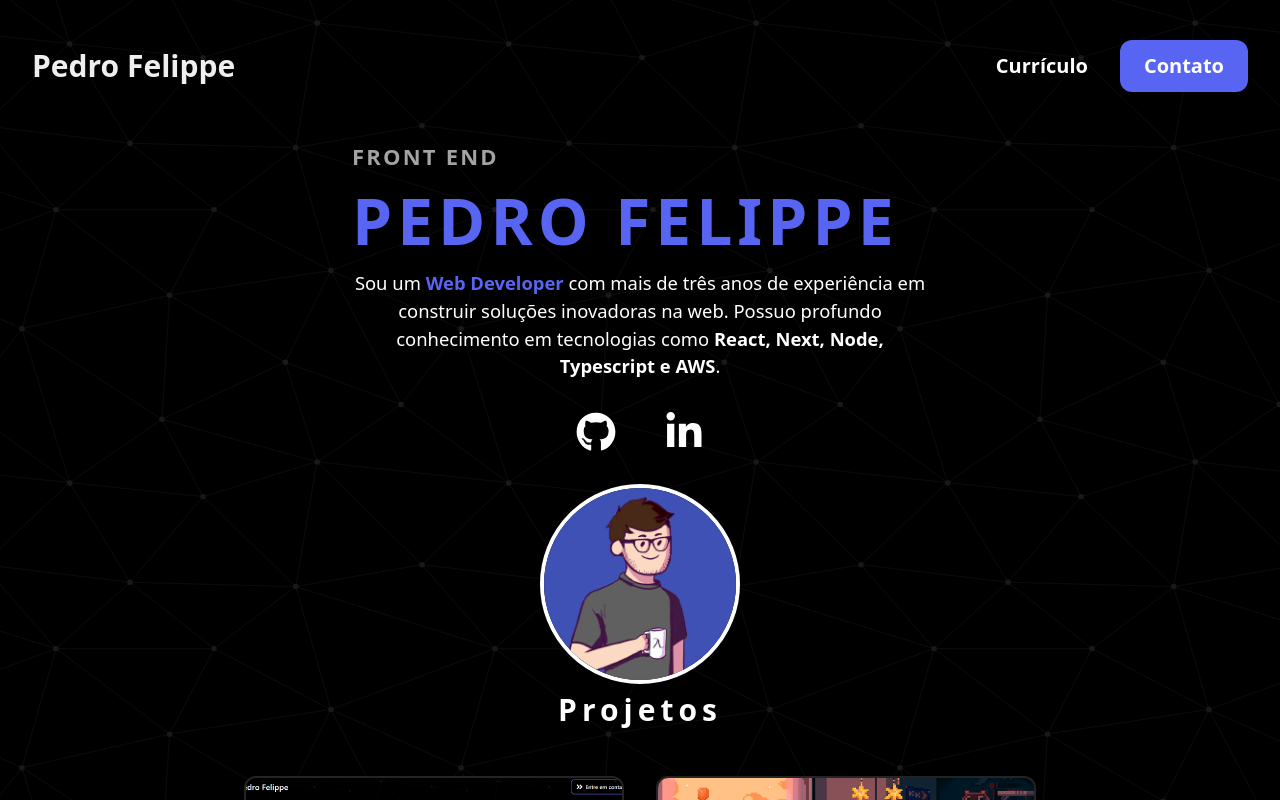
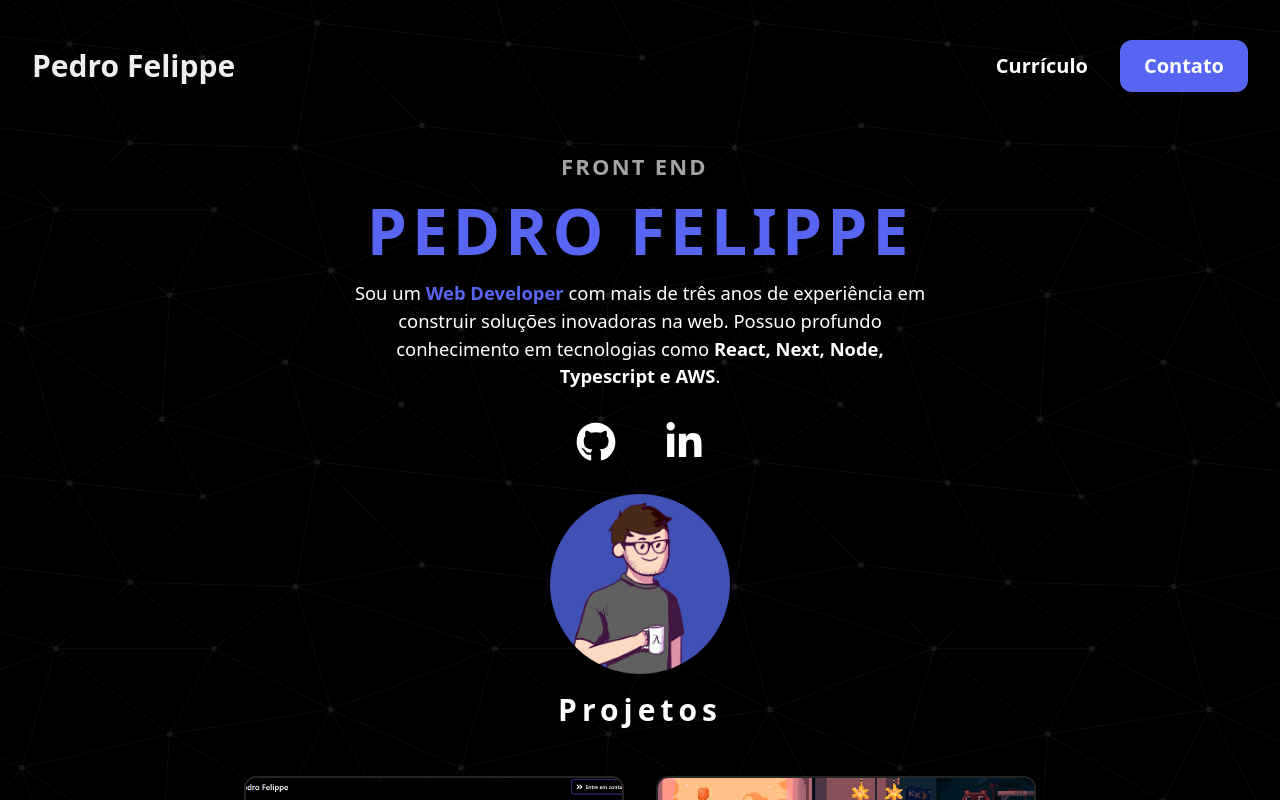
Before and after one commit to pefelippe/Portfolio, a Next.js app: page / in a window 1280 px wide. Built offline with nearby package versions, Linux system fonts and the light colour scheme.

Commit message:
refactor: refactor css

```diff
--- a/pages/index.tsx
+++ b/pages/index.tsx
@@ -2,6 +2,7 @@ import React from "react";
 
 import Hero from "../src/content/Hero";
 import Projects from "../src/content/Projects";
+import AnimatedBtn from "./../src/components/motion/AnimatedBtn";
 
 export default function Home() {
   const projects = [
@@ -23,16 +24,14 @@ export default function Home() {
     },
   ];
 
-
-
   return (
-    <div className=" relative w-screen min-h-screen h-fit flex flex-col justify-evenly">
+    <div className=" relative w-screen min-h-screen h-fit flex flex-col justify-evenly items-center">
       <div className="snap-center">
         <Hero />
       </div>
 
       <div className="snap-start max-md:snap-start  ">
-        <Projects projects={projects}  />
+        <Projects projects={projects} />
       </div>
     </div>
   );
--- a/src/components/Footer.tsx
+++ b/src/components/Footer.tsx
@@ -9,7 +9,7 @@ function Footer({}: Props) {
   const year = new Date().getFullYear();
 
   return (
-    <footer className="min-h-[10vh]  pt-10 relative flex justify-center items-center  w-full max-w-screen-2xl mx-auto max-md:flex-col max-md:gap-4">
+    <footer className="min-h-[10vh]  py-20 relative flex justify-center items-center  w-full max-w-screen-2xl mx-auto max-md:flex-col max-md:gap-4">
       <span className="flex items-center">
         Desenvolvido por Pedro Felippe. © {year}.
       </span>
--- a/src/components/Header.tsx
+++ b/src/components/Header.tsx
@@ -2,6 +2,8 @@ import { motion } from "framer-motion";
 import Link from "next/link";
 import { useRouter } from "next/router";
 import React from "react";
+
+import AnimatedBtn from "./motion/AnimatedBtn";
 
 type Props = {};
 
@@ -19,21 +21,22 @@ function Header({}: Props) {
       </Link>
 
       <div className="flex gap-4 md:gap-8">
-        <Link
+        <AnimatedBtn
           href="https://resume.io/r/m2cn8pnqu"
           className=" items-center justify-center flex
-          w-fit text-md md:text-xl mx auto  font-semibold text-[#fff]"
+          w-fit text-md md:text-xl mx auto  font-semibold text-[#fff]  hover:underline"
         >
           <p>Currículo</p>
-        </Link>
-        <Link
+        </AnimatedBtn>
+        <AnimatedBtn
           href="/Contact"
+          target=""
           className=" items-center justify-center flex gap-2 p-3 px-6
         w-fit text-md md:text-xl mx auto rounded-xl font-semibold text-[#fff]
-        transition-all  bg-[#5865f2] hover:bg-[#5865f2]/80"
+        transition-all  bg-[#5865f2] hover:bg-[#5865f2]/80 hover:underline"
         >
           <p>Contato</p>
-        </Link>
+        </AnimatedBtn>
       </div>
     </motion.div>
   );
--- a/src/content/Hero.tsx
+++ b/src/content/Hero.tsx
@@ -2,7 +2,7 @@ import { motion } from "framer-motion";
 import Link from "next/link";
 import React from "react";
 import { FaGithub } from "react-icons/fa";
-import { FaFilePdf, FaLinkedinIn, FaAngleDoubleRight } from "react-icons/fa";
+import { FaAngleDoubleRight, FaFilePdf, FaLinkedinIn } from "react-icons/fa";
 import { Typewriter } from "react-simple-typewriter";
 
 import AnimatedBtn from "../components/motion/AnimatedBtn";
@@ -20,7 +20,7 @@ export default function Hero() {
           initial={{ y: -25, opacity: 0 }}
           animate={{ y: 0, opacity: 1 }}
           transition={{ duration: 2, delay: 1 }}
-          className="text-[22px] tracking-[2.2px] font-semibold uppercase text-[#a3a3a3]"
+          className="text-[22px] tracking-[2.2px] font-semibold text-center uppercase text-[#a3a3a3]"
         >
           <Typewriter
             words={[
@@ -38,7 +38,7 @@ export default function Hero() {
             delaySpeed={2000}
           />
         </motion.p>
-        <p className=" text-[#5865f2] uppercase text-[2rem] md:text-[4rem] font-bold tracking-[5px]">
+        <p className=" text-[#5865f2] text-center uppercase text-[2rem] md:text-[4rem] font-bold tracking-[5px]">
           Pedro Felippe
         </p>
 
@@ -65,11 +65,10 @@ export default function Hero() {
           <FaLinkedinIn className="h-10 w-10 " />
         </AnimatedBtn>
       </div>
-
       <motion.img
         alt="avatar-pefelippe"
         src="assets/avatar-pdr.png"
-        className="rounded-full h-[200px] w-[200px]  border-4 hover:border-0 transition-all "
+        className="rounded-full h-[180px] w-[180px] "
       />
     </motion.div>
   );
```
